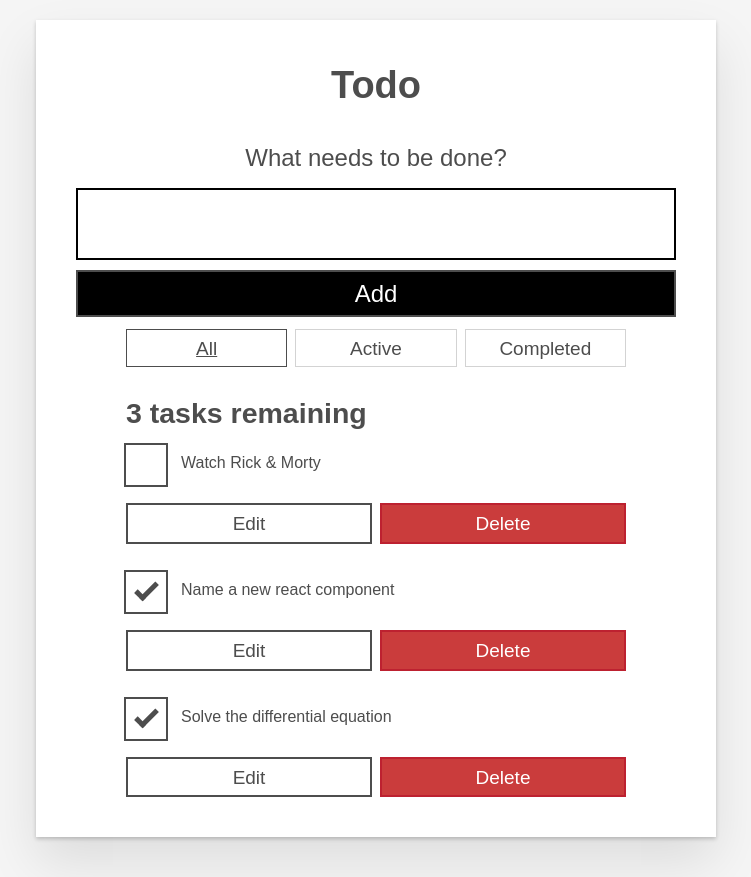
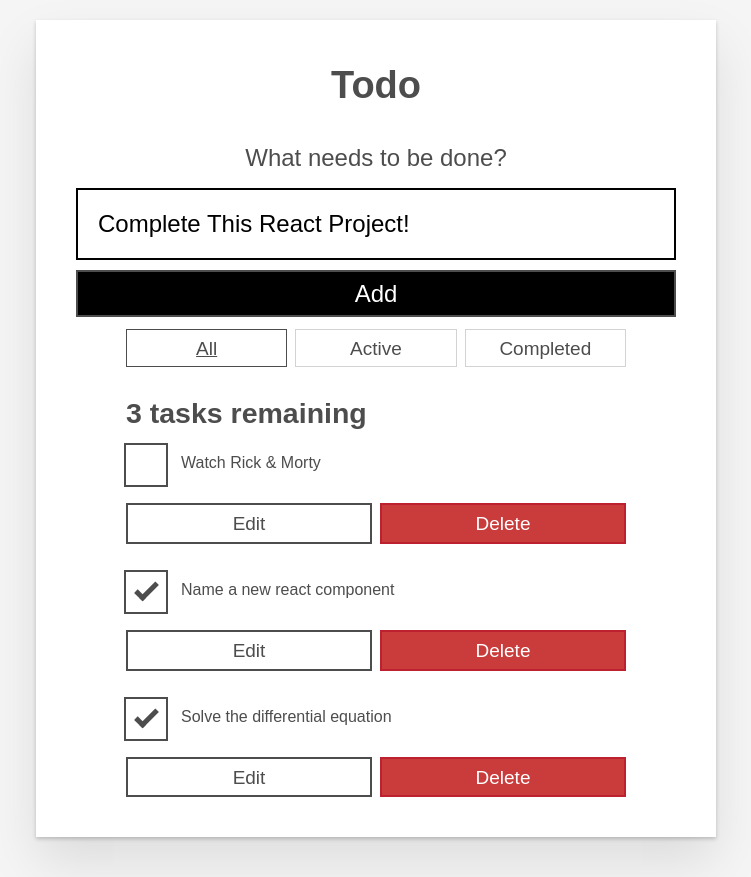
Before and after one commit to jatin837/react-todo, a React (Create React App) app: page / in a window 1280 px wide. Shown: the whole page, without its empty margins (264-1015 px from the left). Built offline with nearby package versions, Linux system fonts and the light colour scheme.

Commit message:
useState hook for form;

```diff
--- a/src/App.js
+++ b/src/App.js
@@ -1,6 +1,10 @@
 import Todo from "./components/Todo";
 import Form from "./components/Form";
 import FilterButton from "./components/FilterButton";
+
+const addTask = (name) => {
+	alert(name);
+}
 
 function App(props) {
 	const taskList = props.tasks.map(task =>
@@ -10,7 +14,7 @@ function App(props) {
   return (
     <div className="todoapp stack-large">
       <h1>Todo</h1>
-			<Form />
+			<Form addTask={addTask}/>
       <div className="filters btn-group stack-exception">
 				<FilterButton name="All" ariaStatus={true} />
 				<FilterButton name="Active" ariaStatus={false} />
--- a/src/components/FilterButton.js
+++ b/src/components/FilterButton.js
@@ -1,6 +1,6 @@
 import React from "react";
 
-export default function FilterButton(props){
+const FilterButton = (props) => {
 	return (
 		<button type="button" className="btn toggle-btn" aria-pressed={props.ariaStatus}>
 			<span className="visually-hidden">Show </span>
@@ -9,3 +9,4 @@ export default function FilterButton(props){
 		</button>
 	)
 }
+export default FilterButton;
--- a/src/components/Form.js
+++ b/src/components/Form.js
@@ -1,8 +1,17 @@
 import React from "react";
+import {useState} from "react";
 
-export default function Form(props) {
+const Form = (props) => {
+
+	const [name, setName] = useState('Complete This React Project!');
+
+	function handleSubmit(e) {
+		e.preventDefault();
+		props.addTask("Complete this react project");
+	}
+
 	return (
-		<form>
+		<form onSubmit = {handleSubmit}>
 			<h2 className="label-wrapper">
         <label htmlFor="new-todo-input" className="label__lg">
           What needs to be done?
@@ -15,6 +24,7 @@ export default function Form(props) {
         className="input input__lg"
         name="text"
         autoComplete="off"
+				value={name}
       />
 
       <button type="submit" className="btn btn__primary btn__lg">
@@ -24,3 +34,4 @@ export default function Form(props) {
     </form>
 	);
 }
+export default Form;
```
